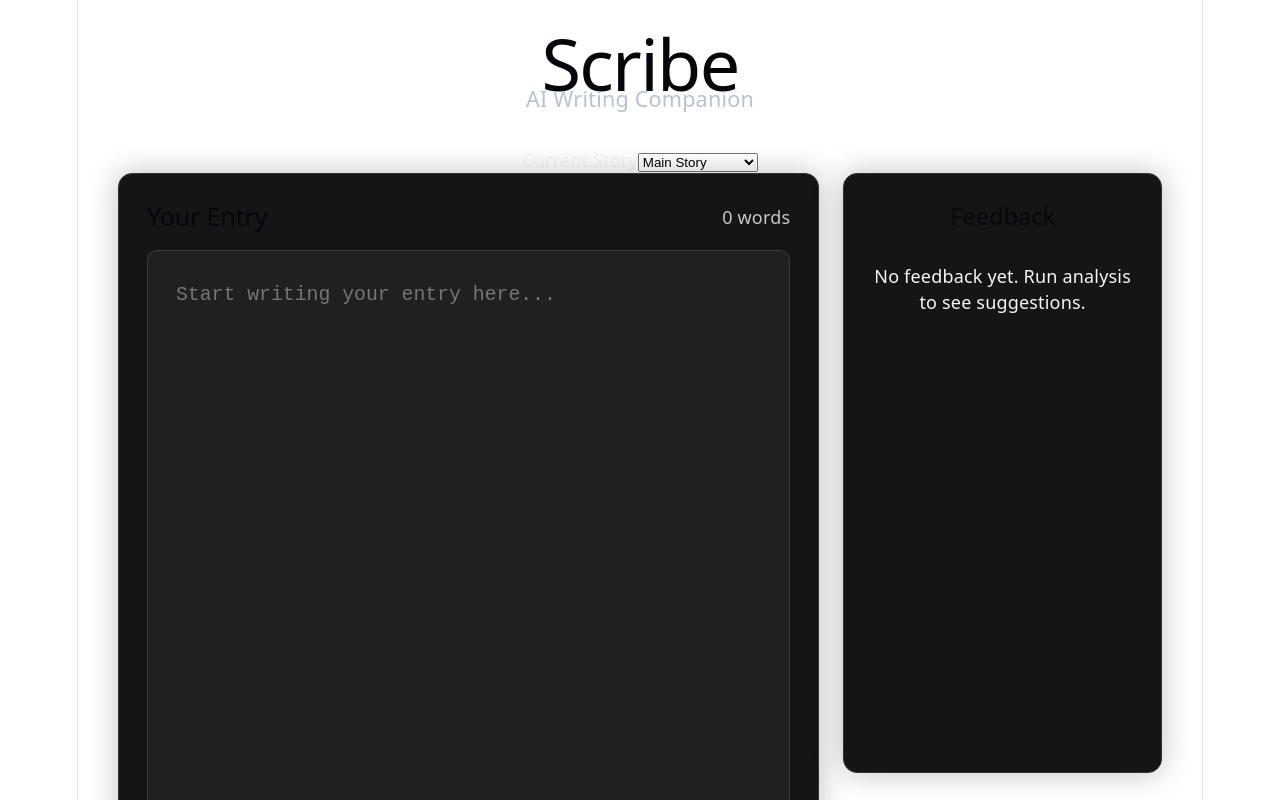
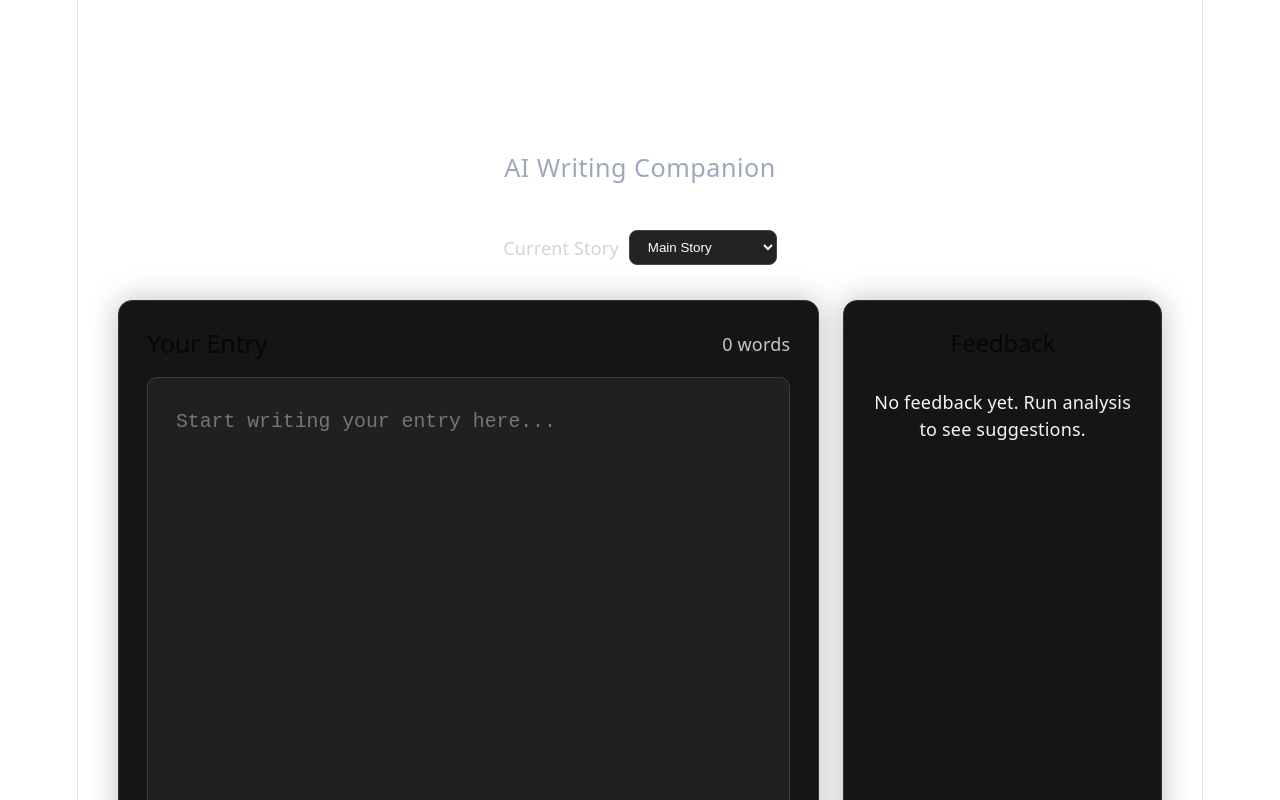
Before and after one commit to Zeta1313/Scribe, a React (Vite) app: page / in a window 1280 px wide. Shown: the top 800 px of the page. Built offline with nearby package versions, Linux system fonts and the light colour scheme.

Commit message:
Made changes to Journal.css to edit the look of the app and its components.

```diff
--- a/src/pages/Journal.css
+++ b/src/pages/Journal.css
@@ -14,18 +14,24 @@
 /* Header Spacing */
 .app-header {
     text-align: center;
-    margin-bottom: 35px;
+    margin-bottom: 50px;
 }
 
 .app-header h1 {
-    font-size: 4rem;
+    font-size: 5rem;
+    font-weight: 700;
     margin: 0;
+    letter-spacing: -2px;
+    color: white;
+    line-height: 1;
 }
 
 .subtitle {
-    color: #b8c2d6;
-    font-size: 1.2rem;
-    margin-top: 10px;
+    color: #9ea8bd;
+    font-size: 1.4rem;
+    margin-top: 14px;
+    font-weight: 300;
+    letter-spacing: 0.5px;
 }
 
 /* Main Layout*/
@@ -178,6 +184,27 @@ button:hover {
     margin-bottom: 0;
 }
 
+.story-selector {
+    display: flex;
+    justify-content: center;
+    align-items: center;
+    gap: 10px;
+    margin-bottom: 35px;
+}
+
+.story-selector label {
+    color: #d4d4d4;
+    font-weight: 500;
+}
+
+.story-selector select {
+    background: #232323;
+    color: white;
+    border: 1px solid #444;
+    padding: 8px 14px;
+    border-radius: 8px;
+}
+
 @media (max-width: 900px) {
     .main-content {
         grid-template-columns: 1fr;
```
